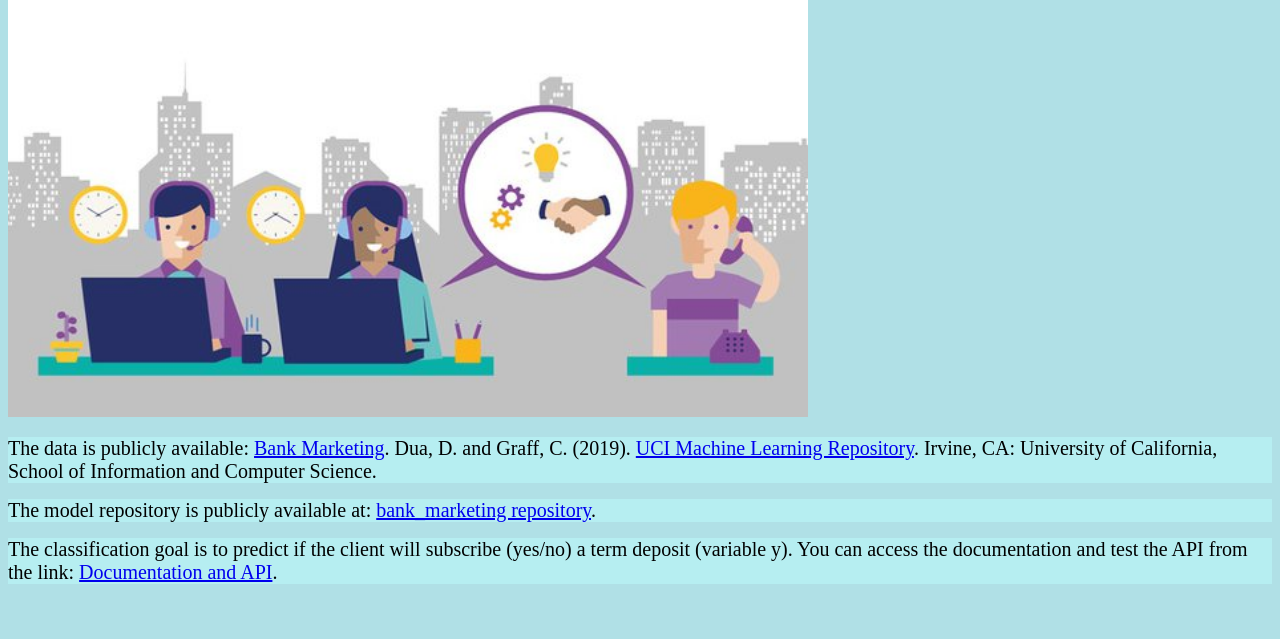
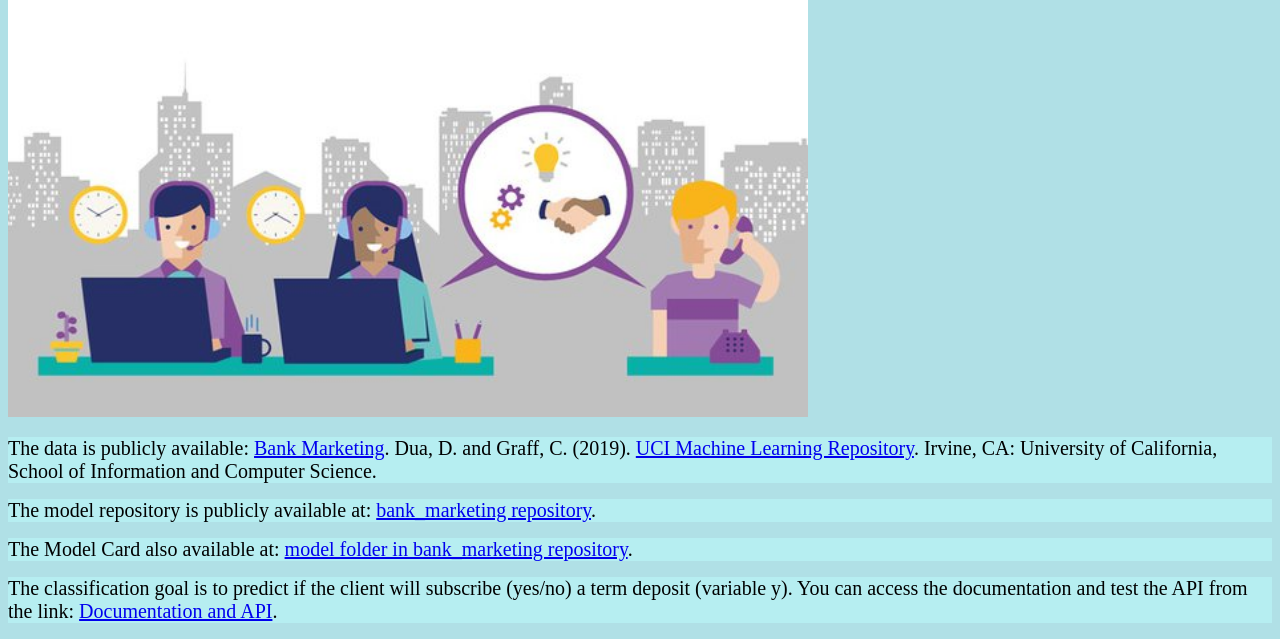
Before and after one commit to francisvalguedes/bank_marketing_mlp, a FastAPI app: page / in a window 1280 px wide. Shown: the part 182-821 px from the top of the page. Before the commit the page ends 766 px from the top, so only its background shows below. Run offline with FastAPI, Linux system fonts and the light colour scheme.

Commit message:
fix link model card

```diff
--- a/source/api/templates/root.html
+++ b/source/api/templates/root.html
@@ -20,6 +20,7 @@ p {
 <img src="{{ url_for('static', path='images/marketing.png') }}" alt="" width="800">
 <p><span style="font-size:20px">The data is publicly available: <a href="http://archive.ics.uci.edu/ml/datasets/Bank+Marketing"> Bank Marketing</a>. Dua, D. and Graff, C. (2019). <a href="http://archive.ics.uci.edu/ml/datasets/Bank+Marketing"> UCI Machine Learning Repository</a>. Irvine, CA: University of California, School of Information and Computer Science.</span></p>
 <p><span style="font-size:20px">The model repository is publicly available at: <a href="https://github.com/francisvalguedes/bank_marketing_mlp"> bank_marketing repository</a>.</span></p>
+<p><span style="font-size:20px">The Model Card also available at: <a href="https://github.com/francisvalguedes/bank_marketing_mlp/tree/master/model"> model folder in bank_marketing repository</a>.</span></p>
 <p><span style="font-size:20px">The classification goal is to predict if the client will subscribe (yes/no) a term deposit (variable y). You can access the documentation and test the API from the link: <a href="../../docs"> Documentation and API</a>.</span></p>
 </body>
 </html>
```
